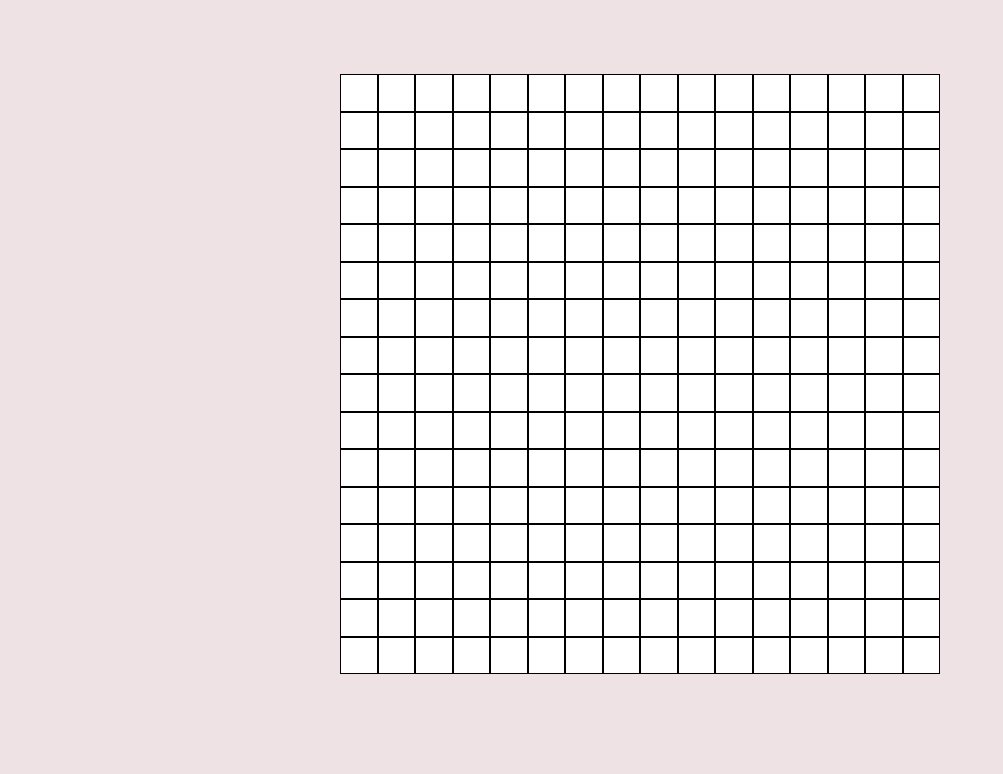
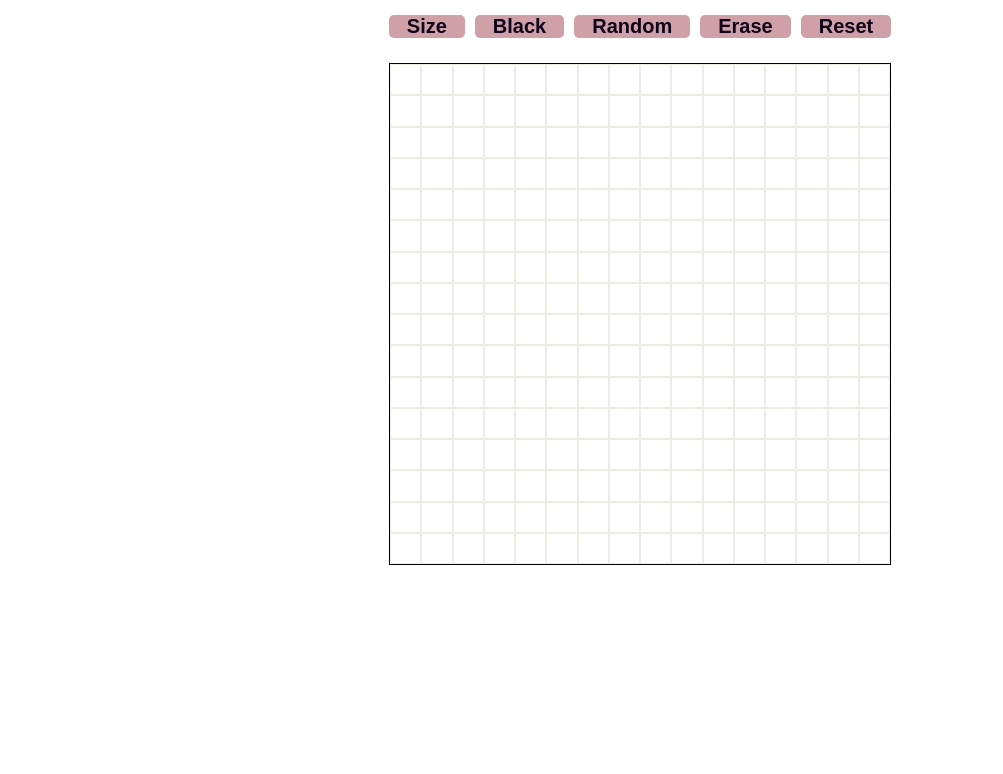
Before and after one commit to pbhaukajee/Etch-a-Sketch, a plain HTML site: page index.html in a window 1280 px wide. Shown: the part 82-856 px from the top of the page, without its empty margins (0-1003 px from the left). After the commit the page ends 800 px from the top, so only its background shows below. Drawn offline with Linux system fonts and the light colour scheme.

Commit message:
use flex box to style the body elements

```diff
--- a/index.html
+++ b/index.html
@@ -15,7 +15,7 @@
       <button class="erase">Erase</button>
       <button class="reset">Reset</button>
     </div>
-    <div id="sketch-area" class="container"></div>
+    <div id="container"></div>
     <script src="script.js"></script>
   </body>
 </html>
--- a/script.js
+++ b/script.js
@@ -1,9 +1,9 @@
-const containerSize = 600;
+const containerSize = 500;
 let defaultGridSize = 16;
 let currentColor = "black";
 
-const sketchArea = document.querySelector("#sketch-area");
-sketchArea.style.width = sketchArea.style.height = `${containerSize}px`;
+const container = document.querySelector("#container");
+container.style.width = container.style.height = `${containerSize}px`;
 
 const size = document.querySelector(".size");
 size.addEventListener("click", setSize);
@@ -30,18 +30,18 @@ reset.addEventListener("click", renew);
 function createGrid(defaultGridSize) {
   const numOfSquare = defaultGridSize * defaultGridSize;
   for (let i = 0; i < numOfSquare; i++) {
-    const gridCell = document.createElement("div");
+    const grid = document.createElement("div");
 
     //the border has 1px each side, therefore 2px is subtracted below
-    gridCell.style.width = gridCell.style.height = `${
+    grid.style.width = grid.style.height = `${
       containerSize / defaultGridSize - 2
     }px`;
 
-    gridCell.classList.add("cell");
+    grid.classList.add("grid");
 
-    sketchArea.appendChild(gridCell);
+    container.appendChild(grid);
 
-    gridCell.addEventListener("mouseover", changeColor);
+    grid.addEventListener("mouseover", changeColor);
   }
 }
 
@@ -59,8 +59,8 @@ function setSize() {
 
 //remove everything before reset or setting new size
 function removeAll() {
-  while (sketchArea.firstChild) {
-    sketchArea.removeChild(sketchArea.firstChild);
+  while (container.firstChild) {
+    container.removeChild(container.firstChild);
   }
 }
 
--- a/style.css
+++ b/style.css
@@ -54,16 +54,45 @@ button {
 }
 
 body {
-  background-color: rgb(239, 226, 228);
+  display: flex;
+  flex-direction: column;
+  justify-content: center;
+  align-items: center;
 }
 
-#sketch-area {
+h1 {
+  padding: 30px;
+  color: #110321fa;
+  text-align: center;
+  font-family: fantasy;
+}
+
+#container {
   display: flex;
   flex-wrap: wrap;
-  margin: 100px auto;
   background-color: white;
+  border: 1px solid black;
 }
 
-.cell {
-  border: 1px solid black;
+.buttons {
+  display: flex;
+  justify-content: center;
+  gap: 10px;
+  margin-bottom: 25px;
 }
+
+button {
+  cursor: pointer;
+  background-color: rgba(142, 32, 48, 0.423);
+  color: #0d021a;
+  border-radius: 5px;
+  border: none;
+  padding-left: 18px;
+  padding-right: 18px;
+  font-size: 20px;
+  font-weight: 600;
+}
+
+.grid {
+  border: 1px solid rgb(237, 237, 230);
+}
```
